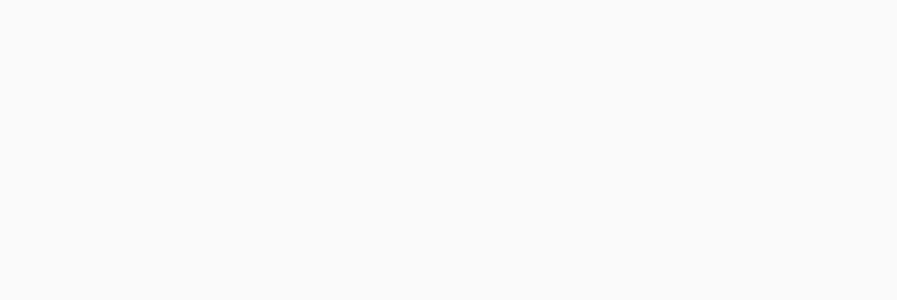
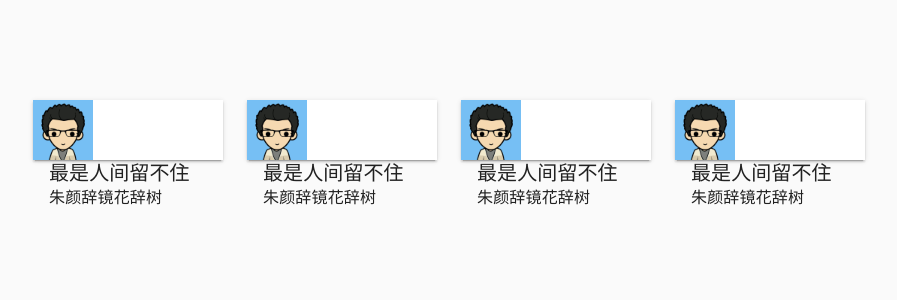
Before and after one commit to sujianqingfeng/vue_yandingBlog, a Vue app: page /yanding/friend in a window 1280 px wide. Shown: the top 300 px of the page, without its empty margins (191-1088 px from the left). Built offline with nearby package versions, Linux system fonts and the light colour scheme; a web font is replaced by a local one.

Commit message:
update:不想写了

```diff
--- a/src/components/blog-detail/BlogDetail.vue
+++ b/src/components/blog-detail/BlogDetail.vue
@@ -1,110 +1,108 @@
 <template>
-  <md-layout md-column class="yd-blog">
-    <md-toolbar class="md-transparent menu-color ">
-        <md-button class="md-icon-button menu-color">
-            <md-icon>arrow_back</md-icon>
-        </md-button>
+  <div class="page-container">
+    <div class="blog-detail">
 
-    </md-toolbar>
+      <md-card class="blog-detail-header">
+        <md-card-header class="blog-detail-header-bg  md-padding md-layout md-alignment-bottom-left">
+          <span class="md-title">花开堪折直须折，莫待无花空折枝</span>
+        </md-card-header>
 
-    <md-layout md-column class="content">
-      <md-layout  class="blog-header">
-        <span class="blog-title md-title menu-color">dfjdkfj</span>
-      </md-layout>
+        <div class="md-padding md-layout  blog-detail-info md-alignment-center-left">
+          <div class="md-layout-item ">
+            <div class="md-layout-item">
+              <md-avatar>
+                <img :src="avatar" alt="Avatar">
+              </md-avatar>
+              <span class="blog-detail-info-text">素笺淡墨染流年</span>
+              <span class="blog-detail-info-text">2018/3/17</span>
+              <span class="blog-detail-info-text">666</span>
+            </div>
+
+          </div>
+
+          <div class="md-layout-item md-layout md-alignment-center-right">
+
+            <md-button class="md-icon-button">
+              <md-icon>view_carousel</md-icon>
+            </md-button>
+
+            <md-button class="md-icon-button">
+              <md-icon>view_carousel</md-icon>
+            </md-button>
+
+          </div>
+        </div>
+
+        <div class="md-layout md-padding blog-detail-content">
+          春水初生，春林初盛，春风十里，不如你。
+
+        </div>
+
+      </md-card>
+
+    </div>
+    <div class="blog-footer md-padding md-alignment-center-center">
+      <div class="md-layout-item ">
+        <blog-footer/>
+      </div>
+    </div>
 
 
-        <md-layout  md-align="start" class="blog-content-header">
+  </div>
 
-
-           <md-avatar class="md-avatar-icon md-accent md-margin">
-             <md-icon>favorite</md-icon>
-            </md-avatar>
-
-
-            <span>素笺清风染流年</span>
-        </md-layout>
-
-
-        <md-layout class="blog-content md-padding">
-
-          我是一只小小鸟，小呀小小鸟！！！
-
-        </md-layout>
-
-        <md-layout class="md-padding-10 button-warpper">
-
-         <md-layout class="pre-button">
-            <md-button class="md-icon-button menu-color">
-             <md-icon >arrow_back</md-icon>
-            </md-button>
-
-
-         </md-layout>
-         <md-layout class="next-button">
-            <md-button class="md-icon-button menu-color">
-              <md-icon  >arrow_forward</md-icon>
-            </md-button>
-
-         </md-layout>
-
-        </md-layout>
-
-
-
-    </md-layout>
-  </md-layout>
 </template>
 
 <script>
+import BlogFooter from '../index/BlogFooter'
 export default {
-  name: '',
+  name: 'blog-detail',
   data () {
-    return {}
+    return {
+      avatar: require('../index/avatar.jpg')
+    }
+  },
+  components: {
+    BlogFooter
   }
 }
 </script>
 
 
-<style scoped>
-.blog-header {
-  height: 200px;
-  background-image: url("timg22.jpg");
-  background-size: cover;
-  background-repeat: no-repeat;
-  background-position: center;
+<style>
+.blog-detail {
+  width: 65%;
   display: flex;
-  align-items: flex-end;
+  margin: auto;
+  flex-direction: column;
 }
 
-.blog-title {
-  padding: 18px;
+.blog-detail-header {
+  margin-top: 200px;
 }
 
-.blog-content-header {
-  display: flex;
-  flex-direction: row;
-  justify-content: flex-start;
-  background-color: white;
-  align-items: center;
+.blog-detail-header-bg {
+  height: 250px;
+  background-image: url("timg22.jpg");
+  color: white;
 }
 
-.blog-content {
-  margin-top: 1px;
-  background-color: white;
-  height: 1200px;
+.blog-detail-info {
+  border-bottom-color: grey;
+  border-bottom-width: 1px;
+  border-style: solid;
 }
 
-.button-warpper {
-  display: flex;
+.blog-detail-info-text {
+  margin-left: 16px;
 }
 
-.pre-button {
-  flex:1;
+.blog-detail-content {
+  height: 1000px;
 }
-.next-button {
-  flex:1;
-  display: flex;
-  justify-content: flex-end;
 
+.blog-footer {
+  margin-top: 100px;
+  width: 100%;
+  background-color: white;
 }
 </style>
--- /dev/null
+++ b/src/components/friend/FriendItem.vue
@@ -0,0 +1,50 @@
+<template>
+
+    <md-content class="md-elevation-2 md-layout  friend-item">
+
+        <div class="friend-item-img">
+            <img :src="avatar" alt="Avatar">
+        </div>
+
+        <div class="friend-text-warrper ">
+
+            <div class="friend-name md-title">
+                最是人间留不住
+            </div>
+
+           <div class="md-subheading">
+                朱颜辞镜花辞树
+            </div>
+        </div>
+
+    </md-content>
+
+</template>
+
+<script>
+export default {
+  name: 'friend-item',
+  data: () => ({
+    avatar: require('../index/avatar.jpg')
+  })
+}
+</script>
+
+<style>
+.friend-item {
+  height: 60px;
+  background-color: gold;
+}
+
+.friend-item-img {
+  height: 60px;
+  width: 60px;
+}
+
+.friend-text-warrper{
+    margin-left: 16px;
+    display: flex;
+    flex-direction: column;
+    justify-content: center
+}
+</style>
--- /dev/null
+++ b/src/components/friend/FriendLink.vue
@@ -0,0 +1,61 @@
+<template>
+    <div class="page-container">
+
+        <div class="friend">
+
+            <div class="friend-header">
+
+            </div>
+
+            <div class="md-layout md-gutter">
+
+                <div class="md-layout-item md-size-25">
+                    <friend-item></friend-item>
+                </div>
+
+                <div class="md-layout-item md-size-25">
+                    <friend-item></friend-item>
+                </div>
+
+                <div class="md-layout-item md-size-25">
+                    <friend-item></friend-item>
+                </div>
+
+                <div class="md-layout-item md-size-25">
+                    <friend-item></friend-item>
+                </div>
+
+            </div>
+        </div>
+
+    </div>
+
+</template>
+
+<script>
+import FriendItem from './FriendItem'
+
+export default {
+  name: 'friend',
+  components: {
+    FriendItem
+  }
+}
+</script>
+
+<style>
+.friend {
+ width: 65%;
+  display: flex;
+  margin: auto;
+  flex-direction: column;
+}
+
+.friend-container {
+}
+
+.friend-header {
+  height: 100px;
+}
+
+</style>
--- a/src/components/index/BlogItem.vue
+++ b/src/components/index/BlogItem.vue
@@ -8,7 +8,7 @@
     <div class="md-padding  md-layout md-alignment-center-left">
       <span> 人生若只如初见，何事秋风悲画扇</span>
 
-      <md-button to="/components/button" class="md-primary">阅读更多</md-button>
+      <md-button to="/detail/dddd"   class="md-primary">阅读更多</md-button>
     </div>
 
     <div class="md-padding md-layout  blog-item-footer md-alignment-center-left">
--- a/src/components/index/Index.vue
+++ b/src/components/index/Index.vue
@@ -41,7 +41,7 @@
           <span class="md-list-item-text">关于我</span>
         </md-list-item>
 
-         <md-list-item>
+         <md-list-item  to="friend">
           <md-icon class="fa fa-link"></md-icon>
           <span class="md-list-item-text">友情链接</span>
         </md-list-item>
@@ -105,7 +105,6 @@ export default {
   methods: {
     homeClick: () => {
       this.menuVisible = !this.menuVisible
-      // console.log(this.menuVisible)
     }
   },
   components: {
--- a/src/router/index.js
+++ b/src/router/index.js
@@ -25,6 +25,11 @@ export default new Router({
           path: '/about',
           name: 'about',
           component: resolve => require(['components/about-me/AboutMe'], resolve)
+        },
+        {
+          path: '/friend',
+          name: 'friend',
+          component: resolve => require(['components/friend/FriendLink'], resolve)
         }
       ]
     }
```
